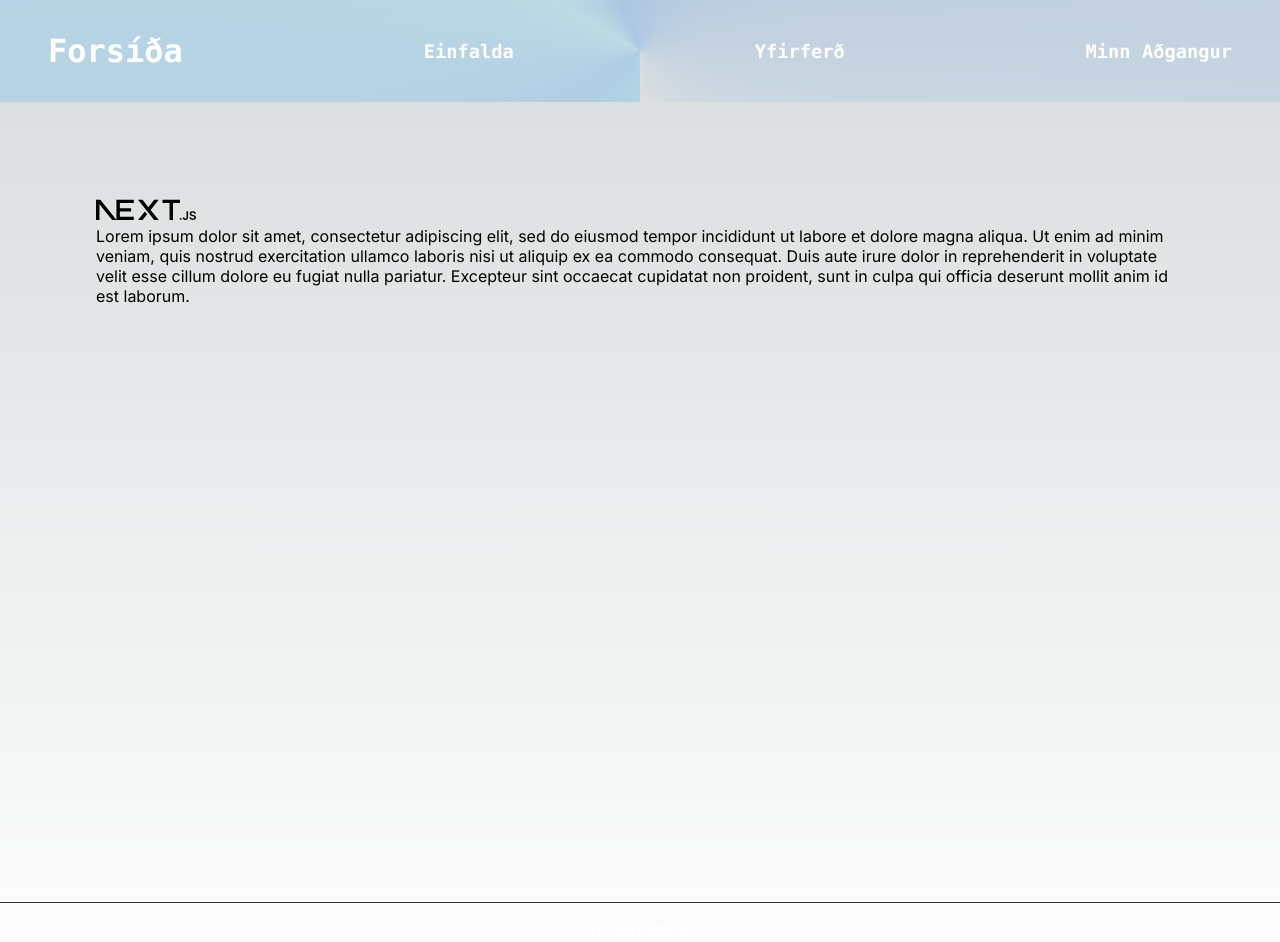
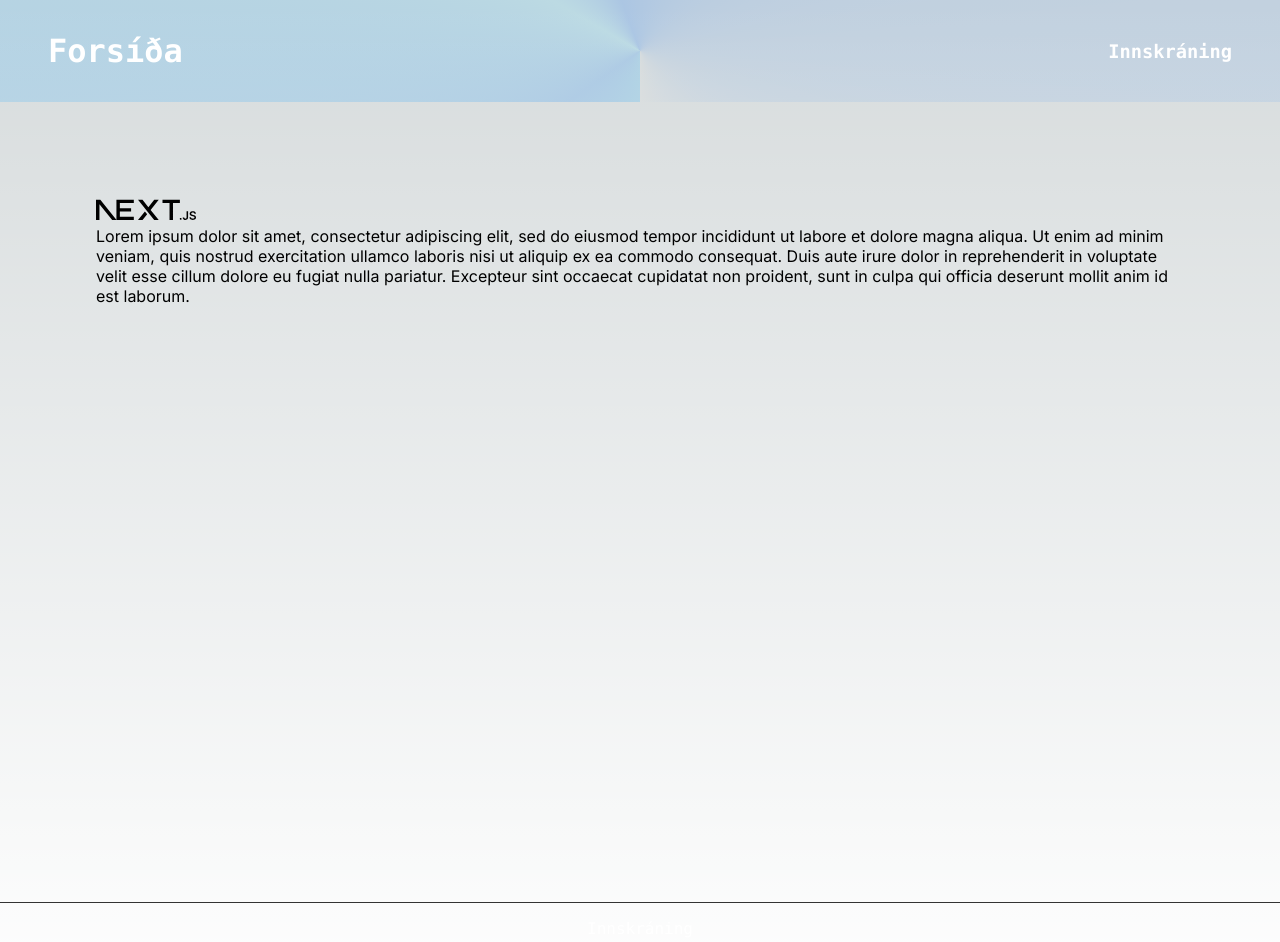
Before and after one commit to polarparsnip/Malmon-Frontend, a Next.js app: page / in a window 1280 px wide. Shown: the top 942 px of the page. Built offline with nearby package versions, Linux system fonts and the light colour scheme.

Commit message:
update user dependent header

```diff
--- a/src/components/Header/Header.tsx
+++ b/src/components/Header/Header.tsx
@@ -1,6 +1,6 @@
-import { useUserContext } from "@/context";
-import Link from "next/link";
-import s from "./Header.module.scss";
+import { useUserContext } from '@/context';
+import Link from 'next/link';
+import s from './Header.module.scss';
 
 
 export default function Header() {
@@ -16,9 +16,17 @@ export default function Header() {
         </>
       ) : (
         <>
-          <h3><Link href='/sentence'>Einfalda</Link></h3>
-          <h3><Link href='/verify'>Yfirferð</Link></h3>
-          <h3><Link href='/account'>Minn Aðgangur</Link></h3>
+          {loginContext.userLoggedIn.login ? (
+            <>
+              <h3><Link href='/simplify'>Einfalda</Link></h3>
+              <h3><Link href='/verify'>Yfirferð</Link></h3>
+              <h3><Link href='/account'>Minn Aðgangur</Link></h3>
+            </>
+          ) : (
+            <>
+              <h3><Link href='/login'>Innskráning</Link></h3>
+            </>
+          )}
         </>
       )}
     </header>
```
